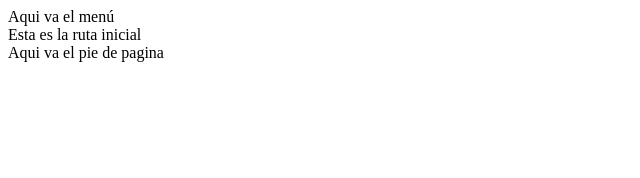
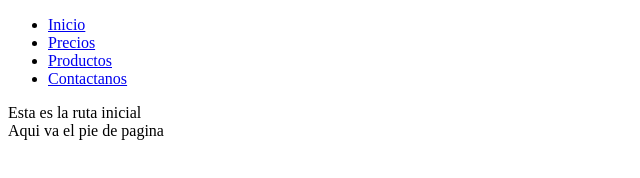
Before and after one commit to Thony1411/Proyecto-Thonyweb, an Astro site: page / in a window 1280 px wide. Shown: the whole page, without its empty margins (0-640 px from the left). Built offline with nearby package versions, Linux system fonts and the light colour scheme; Astro itself is replaced by a stand-in of ours.

Commit message:
Add Navbar component and update layout for pricing and product pages

```diff
--- /dev/null
+++ b/src/components/Navbar.astro
@@ -0,0 +1,10 @@
+<header>
+    <nav>
+        <ul>
+            <li><a href="/">Inicio</a></li>
+            <li><a href="/precios">Precios</a></li>
+            <li><a href="/productos">Productos</a></li>
+            <li><a href="/contact">Contactanos</a></li>
+        </ul>
+    </nav>
+</header>
--- a/src/layouts/Layout.astro
+++ b/src/layouts/Layout.astro
@@ -1,3 +1,7 @@
+---
+import Navbar from "../components/Navbar.astro";
+---
+
 <!doctype html>
 <html lang="en">
 	<head>
@@ -8,9 +12,7 @@
 		<title>Thonyg</title>
 	</head>
 	<body>
-		<header>
-			Aqui va el menú
-		</header>
+		<Navbar />
 
 		<slot />
 
```
Also changed, not shown: src/pages/precios.astro (added, +7 -0 lines), src/pages/productos.astro (added, +7 -0 lines).
